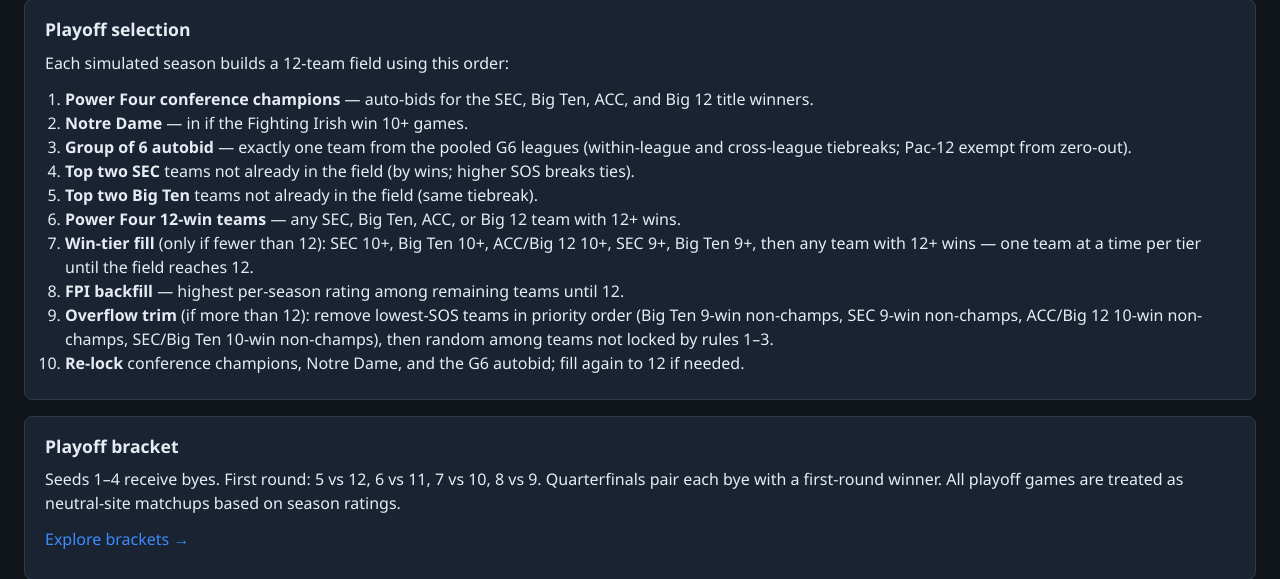
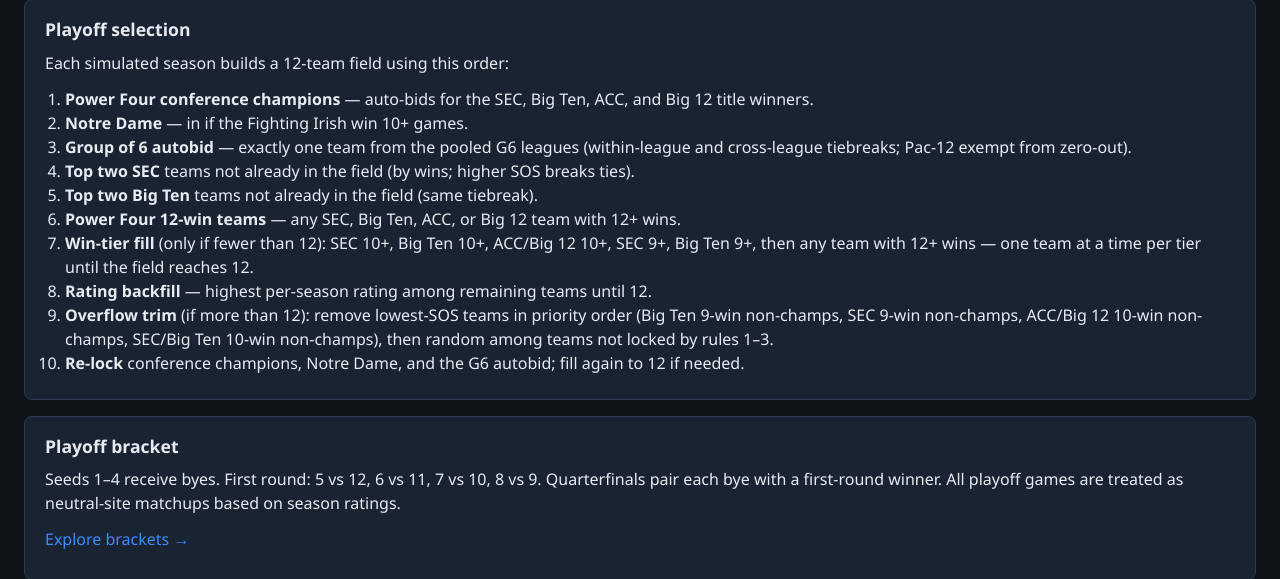
Before and after one commit to tripleaendermikal/cfb-viewer, a Flask app: page /methodology in a window 1280 px wide. Shown: the part 1080-1659 px from the top of the page. Run offline with Flask 3, Linux system fonts and the light colour scheme.

Commit message:
Replace FPI wording with rating in methodology copy.
User-facing app text should not use the phrase FPI.

Co-authored-by: Cursor <cursoragent@cursor.com>

```diff
--- a/templates/methodology.html
+++ b/templates/methodology.html
@@ -56,7 +56,7 @@
     <li><strong>Top two Big Ten</strong> teams not already in the field (same tiebreak).</li>
     <li><strong>Power Four 12-win teams</strong> — any SEC, Big Ten, ACC, or Big 12 team with 12+ wins.</li>
     <li><strong>Win-tier fill</strong> (only if fewer than 12): SEC 10+, Big Ten 10+, ACC/Big 12 10+, SEC 9+, Big Ten 9+, then any team with 12+ wins — one team at a time per tier until the field reaches 12.</li>
-    <li><strong>FPI backfill</strong> — highest per-season rating among remaining teams until 12.</li>
+    <li><strong>Rating backfill</strong> — highest per-season rating among remaining teams until 12.</li>
     <li><strong>Overflow trim</strong> (if more than 12): remove lowest-SOS teams in priority order (Big Ten 9-win non-champs, SEC 9-win non-champs, ACC/Big 12 10-win non-champs, SEC/Big Ten 10-win non-champs), then random among teams not locked by rules 1–3.</li>
     <li><strong>Re-lock</strong> conference champions, Notre Dame, and the G6 autobid; fill again to 12 if needed.</li>
   </ol>
```
